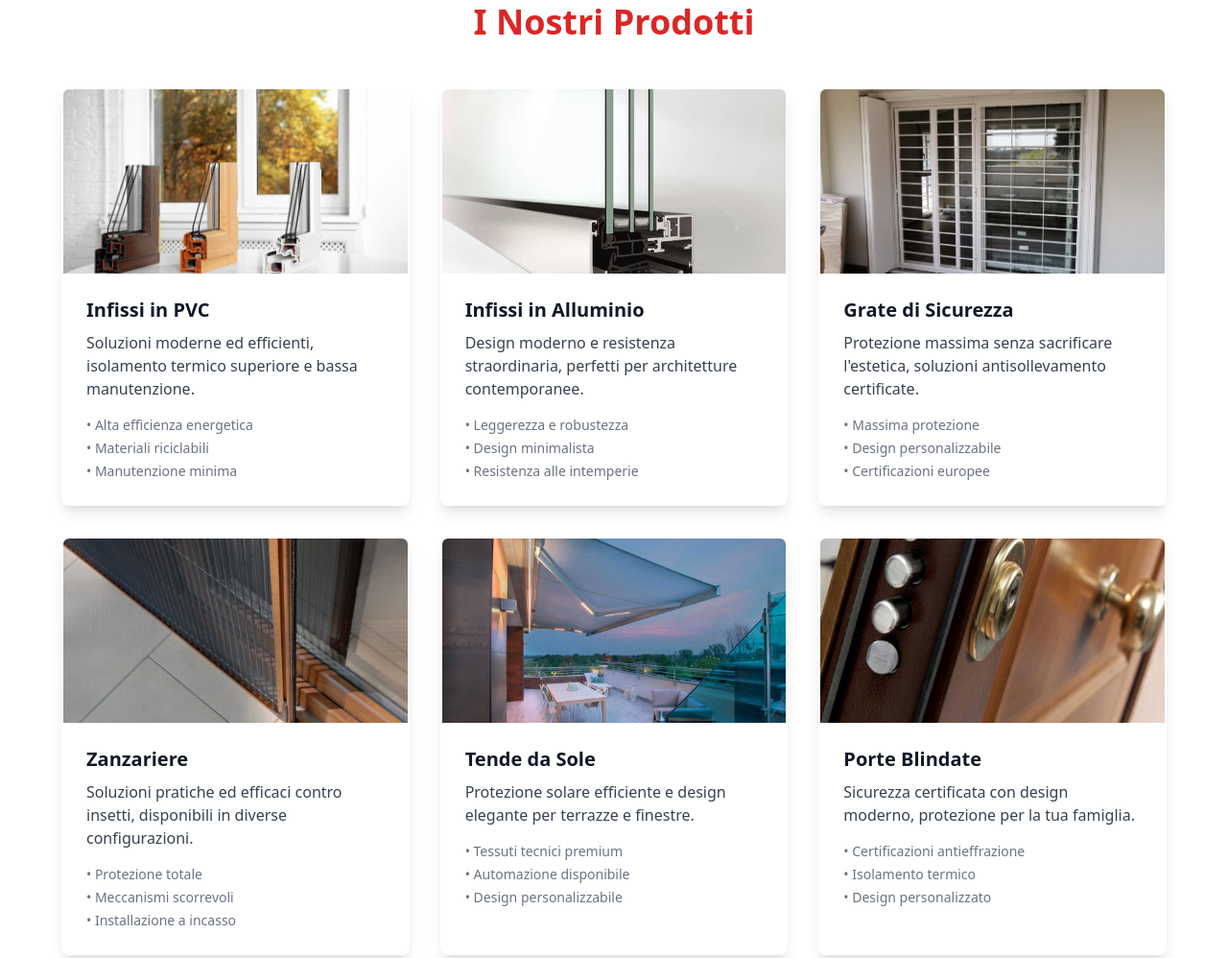
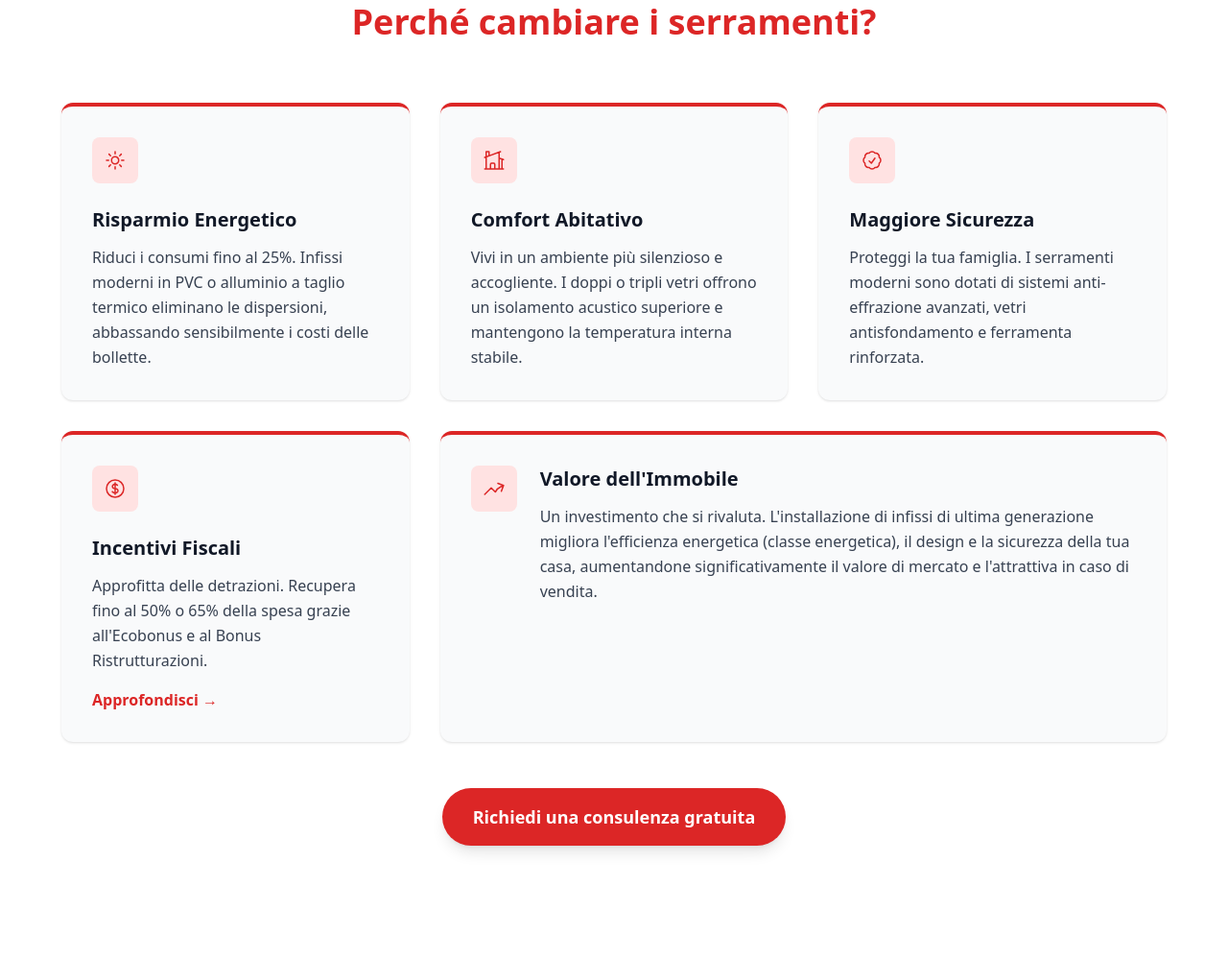
Before and after one commit to nattakingo/infissiparadise, an Astro site: page / in a window 1280 px wide. Shown: the part 1647-2645 px from the top of the page at 96% size. Built offline with nearby package versions, Linux system fonts and the light colour scheme; Astro itself is replaced by a stand-in of ours.

Commit message:
[Hit return to continue]

```diff
--- /dev/null
+++ b/src/components/Reasons.astro
@@ -0,0 +1,190 @@
+---
+
+---
+
+<section id="perche-cambiare" class="py-24 bg-white fade-in">
+    <div class="container mx-auto px-4">
+        <h2 class="text-4xl font-bold text-center mb-16 text-[#DC2626]">
+            Perché cambiare i serramenti?
+        </h2>
+
+        <div class="grid md:grid-cols-2 lg:grid-cols-3 gap-8 max-w-6xl mx-auto">
+            <!-- 1. Risparmio Energetico -->
+            <div
+                class="bg-[#F9FAFB] p-8 rounded-xl shadow-sm hover:shadow-md transition-shadow border-t-4 border-[#DC2626]"
+            >
+                <div
+                    class="w-12 h-12 bg-red-100 rounded-lg flex items-center justify-center mb-6 text-[#DC2626]"
+                >
+                    <svg
+                        xmlns="http://www.w3.org/2000/svg"
+                        fill="none"
+                        viewBox="0 0 24 24"
+                        stroke-width="1.5"
+                        stroke="currentColor"
+                        class="w-6 h-6"
+                    >
+                        <path
+                            stroke-linecap="round"
+                            stroke-linejoin="round"
+                            d="M12 3v2.25m6.364.386-1.591 1.591M21 12h-2.25m-.386 6.364-1.591-1.591M12 18.75V21m-4.773-4.227-1.591 1.591M5.25 12H3m4.227-4.773L5.636 5.636M15.75 12a3.75 3.75 0 1 1-7.5 0 3.75 3.75 0 0 1 7.5 0Z"
+                        ></path>
+                    </svg>
+                </div>
+                <h3 class="text-xl font-bold mb-3 text-[#111827]">
+                    Risparmio Energetico
+                </h3>
+                <p class="text-[#374151] leading-relaxed">
+                    Riduci i consumi fino al 25%. Infissi moderni in PVC o
+                    alluminio a taglio termico eliminano le dispersioni,
+                    abbassando sensibilmente i costi delle bollette.
+                </p>
+            </div>
+
+            <!-- 2. Comfort Abitativo -->
+            <div
+                class="bg-[#F9FAFB] p-8 rounded-xl shadow-sm hover:shadow-md transition-shadow border-t-4 border-[#DC2626]"
+            >
+                <div
+                    class="w-12 h-12 bg-red-100 rounded-lg flex items-center justify-center mb-6 text-[#DC2626]"
+                >
+                    <svg
+                        xmlns="http://www.w3.org/2000/svg"
+                        fill="none"
+                        viewBox="0 0 24 24"
+                        stroke-width="1.5"
+                        stroke="currentColor"
+                        class="w-6 h-6"
+                    >
+                        <path
+                            stroke-linecap="round"
+                            stroke-linejoin="round"
+                            d="M8.25 21v-4.875c0-.621.504-1.125 1.125-1.125h2.25c.621 0 1.125.504 1.125 1.125V21m0 0h4.5V3.545M12.75 21h7.5V10.75M2.25 21h1.5m18 0h-18M2.25 9l4.5-1.636M18.75 3l-1.5.545m0 6.205 3 1m1.5.5-1.5-.5M6.75 7.364V3h-3v18m3-13.636 10.5-3.819"
+                        ></path>
+                    </svg>
+                </div>
+                <h3 class="text-xl font-bold mb-3 text-[#111827]">
+                    Comfort Abitativo
+                </h3>
+                <p class="text-[#374151] leading-relaxed">
+                    Vivi in un ambiente più silenzioso e accogliente. I doppi o
+                    tripli vetri offrono un isolamento acustico superiore e
+                    mantengono la temperatura interna stabile.
+                </p>
+            </div>
+
+            <!-- 3. Maggiore Sicurezza -->
+            <div
+                class="bg-[#F9FAFB] p-8 rounded-xl shadow-sm hover:shadow-md transition-shadow border-t-4 border-[#DC2626]"
+            >
+                <div
+                    class="w-12 h-12 bg-red-100 rounded-lg flex items-center justify-center mb-6 text-[#DC2626]"
+                >
+                    <svg
+                        xmlns="http://www.w3.org/2000/svg"
+                        fill="none"
+                        viewBox="0 0 24 24"
+                        stroke-width="1.5"
+                        stroke="currentColor"
+                        class="w-6 h-6"
+                    >
+                        <path
+                            stroke-linecap="round"
+                            stroke-linejoin="round"
+                            d="M9 12.75 11.25 15 15 9.75M21 12c0 1.268-.63 2.39-1.593 3.068a3.745 3.745 0 0 1-1.043 3.296 3.745 3.745 0 0 1-3.296 1.043A3.745 3.745 0 0 1 12 21c-1.268 0-2.39-.63-3.068-1.593a3.746 3.746 0 0 1-3.296-1.043 3.745 3.745 0 0 1-1.043-3.296A3.745 3.745 0 0 1 3 12c0-1.268.63-2.39 1.593-3.068a3.745 3.745 0 0 1 1.043-3.296 3.746 3.746 0 0 1 3.296-1.043A3.746 3.746 0 0 1 12 3c1.268 0 2.39.63 3.068 1.593a3.746 3.746 0 0 1 3.296 1.043 3.746 3.746 0 0 1 1.043 3.296A3.745 3.745 0 0 1 21 12Z"
+                        ></path>
+                    </svg>
+                </div>
+                <h3 class="text-xl font-bold mb-3 text-[#111827]">
+                    Maggiore Sicurezza
+                </h3>
+                <p class="text-[#374151] leading-relaxed">
+                    Proteggi la tua famiglia. I serramenti moderni sono dotati
+                    di sistemi anti-effrazione avanzati, vetri antisfondamento e
+                    ferramenta rinforzata.
+                </p>
+            </div>
+
+            <!-- 4. Incentivi Fiscali -->
+            <div
+                class="bg-[#F9FAFB] p-8 rounded-xl shadow-sm hover:shadow-md transition-shadow border-t-4 border-[#DC2626]"
+            >
+                <div
+                    class="w-12 h-12 bg-red-100 rounded-lg flex items-center justify-center mb-6 text-[#DC2626]"
+                >
+                    <svg
+                        xmlns="http://www.w3.org/2000/svg"
+                        fill="none"
+                        viewBox="0 0 24 24"
+                        stroke-width="1.5"
+                        stroke="currentColor"
+                        class="w-6 h-6"
+                    >
+                        <path
+                            stroke-linecap="round"
+                            stroke-linejoin="round"
+                            d="M12 6v12m-3-2.818.879.659c1.171.879 3.07.879 4.242 0 1.172-.879 1.172-2.303 0-3.182C13.536 12.219 12.768 12 12 12c-.725 0-1.45-.22-2.003-.659-1.106-.879-1.106-2.303 0-3.182s2.9-.879 4.006 0l.415.33M21 12a9 9 0 1 1-18 0 9 9 0 0 1 18 0Z"
+                        ></path>
+                    </svg>
+                </div>
+                <h3 class="text-xl font-bold mb-3 text-[#111827]">
+                    Incentivi Fiscali
+                </h3>
+                <p class="text-[#374151] leading-relaxed">
+                    Approfitta delle detrazioni. Recupera fino al 50% o 65%
+                    della spesa grazie all'Ecobonus e al Bonus Ristrutturazioni.
+                </p>
+                <a
+                    href="#ecobonus"
+                    class="inline-block mt-4 text-[#DC2626] font-semibold hover:underline"
+                    >Approfondisci →</a
+                >
+            </div>
+
+            <!-- 5. Valore Immobile -->
+            <div
+                class="bg-[#F9FAFB] p-8 rounded-xl shadow-sm hover:shadow-md transition-shadow border-t-4 border-[#DC2626] md:col-span-2 lg:col-span-2 flex flex-col md:flex-row gap-6 items-start"
+            >
+                <div
+                    class="w-12 h-12 bg-red-100 rounded-lg flex items-center justify-center text-[#DC2626] flex-shrink-0"
+                >
+                    <svg
+                        xmlns="http://www.w3.org/2000/svg"
+                        fill="none"
+                        viewBox="0 0 24 24"
+                        stroke-width="1.5"
+                        stroke="currentColor"
+                        class="w-6 h-6"
+                    >
+                        <path
+                            stroke-linecap="round"
+                            stroke-linejoin="round"
+                            d="M2.25 18 9 11.25l4.306 4.306a11.95 11.95 0 0 1 5.814-5.518l2.74-1.22m0 0-5.94-2.281m5.94 2.28-2.28 5.941"
+                        ></path>
+                    </svg>
+                </div>
+                <div>
+                    <h3 class="text-xl font-bold mb-3 text-[#111827]">
+                        Valore dell'Immobile
+                    </h3>
+                    <p class="text-[#374151] leading-relaxed">
+                        Un investimento che si rivaluta. L'installazione di
+                        infissi di ultima generazione migliora l'efficienza
+                        energetica (classe energetica), il design e la sicurezza
+                        della tua casa, aumentandone significativamente il
+                        valore di mercato e l'attrattiva in caso di vendita.
+                    </p>
+                </div>
+            </div>
+        </div>
+
+        <div class="text-center mt-12">
+            <a
+                href="#contatti"
+                class="inline-block bg-[#DC2626] hover:bg-red-700 text-white px-8 py-4 rounded-full text-lg font-bold transition-all transform hover:scale-105 shadow-lg"
+            >
+                Richiedi una consulenza gratuita
+            </a>
+        </div>
+    </div>
+</section>
--- a/src/pages/index.astro
+++ b/src/pages/index.astro
@@ -2,6 +2,7 @@
 import Layout from "../layouts/Layout.astro";
 import Hero from "../components/Hero.astro";
 import About from "../components/About.astro";
+import Reasons from "../components/Reasons.astro";
 import Products from "../components/Products.astro";
 import Gallery from "../components/Gallery.astro";
 import Ecobonus from "../components/Ecobonus.astro";
@@ -13,6 +14,7 @@ import Contact from "../components/Contact.astro";
 <Layout>
   <Hero />
   <About />
+  <Reasons />
   <Products />
   <Gallery />
   <Ecobonus />
```
